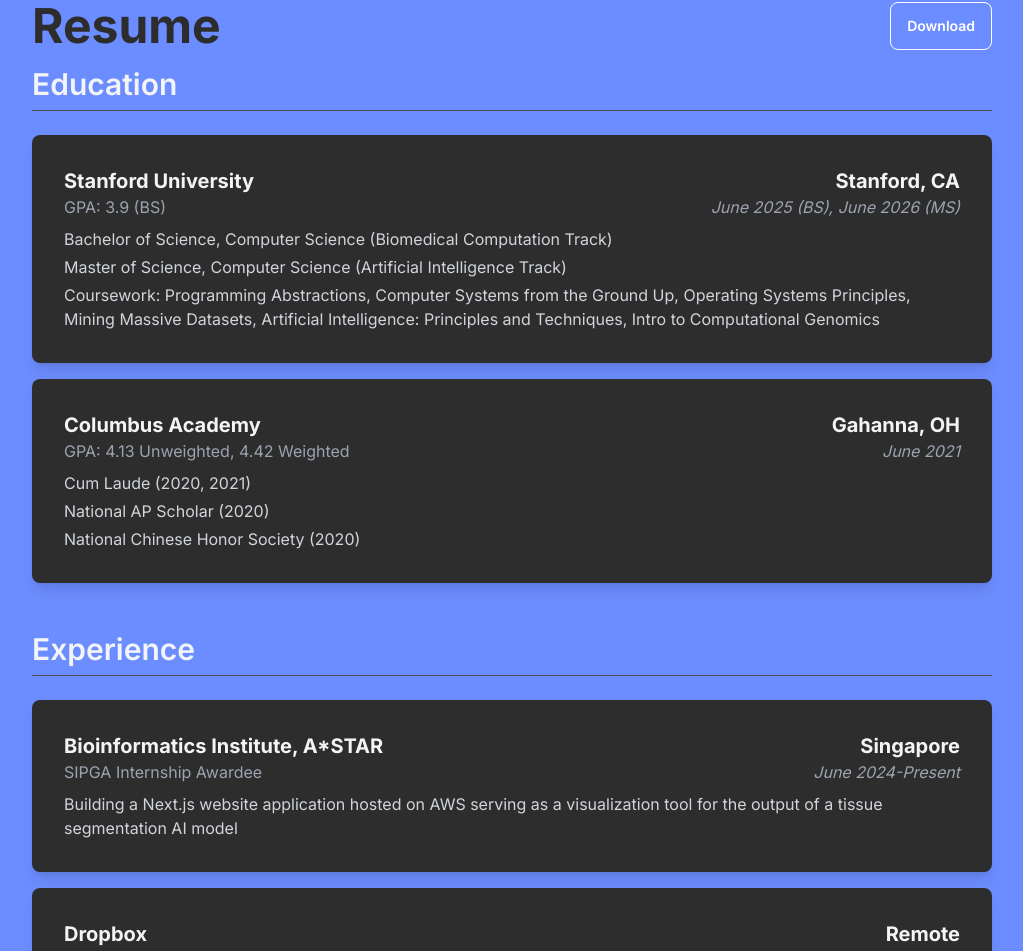
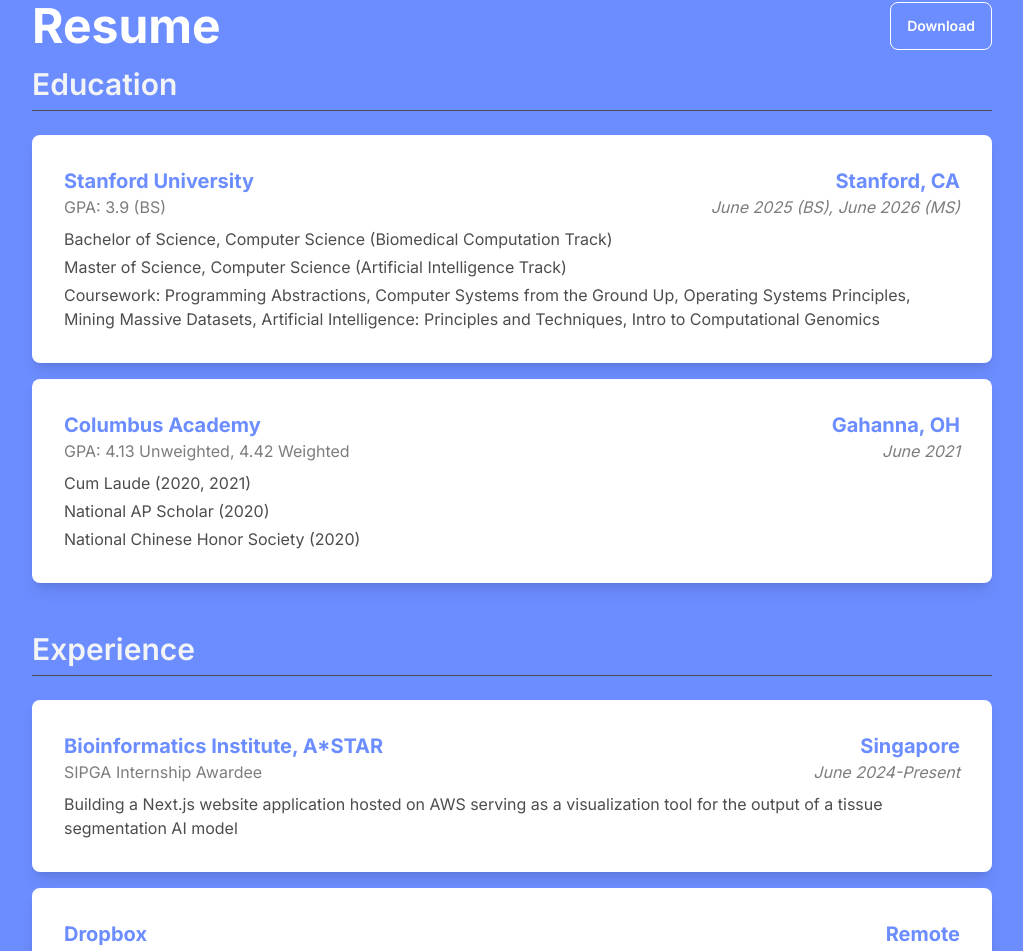
Before and after one commit to hclay116/profile-website, a Next.js app: page /resume in a window 1280 px wide. Shown: the part 126-1077 px from the top of the page, without its empty margins (128-1151 px from the left). Built offline with nearby package versions, Linux system fonts and the light colour scheme.

Commit message:
inverted colors

```diff
--- a/app/projects/page.tsx
+++ b/app/projects/page.tsx
@@ -25,7 +25,7 @@
   technologies: string[];
 }> = ({ title, type, date, description, image, technologies, link}) => {
   return (
-    <div className="card card-side bg-gray-800 shadow-xl mb-4 overflow-hidden">
+    <div className="card card-side bg-white shadow-xl mb-4 overflow-hidden">
     <figure className="w-2/5 flex-shrink-0 overflow-hidden">
       <img
         src={image}
@@ -33,21 +33,21 @@
     </figure>
     <div className="card-body">
       <Link href={link}>
-        <h2 className="card-title hover:text-gray-300">{title}</h2>
+        <h2 className="card-title text-background hover:font-bold">{title}</h2>
       </Link>
-      <div className='flex flex-row justify-between text-background'>
+      <div className='flex flex-row justify-between text-gray-500'>
         <p>{type}</p>
         <p>{date}</p>
       </div>
 
       {description.map((item, index) => (
-        <p key={index}>{item}</p>
+        <p className="text-gray-600" key={index}>{item}</p>
       ))}
       <div className="card-actions justify-end">
         {technologies.map((tech, index) => (
           <span
             key={index}
-            className="badge badge-lg badge-outline"
+            className="badge badge-lg badge-outline text-background"
           >
             {tech}
           </span>
@@ -62,7 +62,7 @@
 const ProjectsPage = () => {
   return (
     <div className="max-w-5xl mx-auto p-8 text-gray-100 min-h-screen">
-      <h1 className="text-5xl font-bold text-gray-800 mb-8">Projects</h1>
+      <h1 className="text-5xl font-bold mb-8">Projects</h1>
       <hr className="border-gray-600 mb-6" />
         <ProjectItem
           title="Letter Lecture"
--- a/app/resume/page.tsx
+++ b/app/resume/page.tsx
@@ -36,19 +36,19 @@
   details: string[];
 }> = ({ institution, location, gpa, graduationDate, details}) => {
   return (
-    <div className="mb-4 bg-gray-800 rounded-lg shadow-lg p-8">
-      <div className="flex justify-between text-xl font-bold text-gray-100">
+    <div className="mb-4 bg-white rounded-lg shadow-lg p-8">
+      <div className="flex justify-between text-xl font-bold text-background">
         <h3>{institution}</h3>
         <h3>{location}</h3>
       </div>
 
-      <div className="flex justify-between text-gray-400">
+      <div className="flex justify-between text-gray-500">
         <p>{gpa}</p>
         <p className="italic">{graduationDate}</p>
       </div>
       <div className="mt-2 space-y-1">
         {details.map((detail, index) => (
-          <p key={index} className="text-gray-300">{detail}</p>
+          <p key={index} className="text-gray-600">{detail}</p>
         ))}
       </div>
     </div>
@@ -64,16 +64,16 @@
   description: string[];
 }> = ({ company, title, duration, description, location}) => {
   return (
-    <div className="mb-4 bg-gray-800 rounded-lg shadow-lg p-8">
-      <div className="flex justify-between text-xl font-bold text-gray-100">
+    <div className="mb-4 bg-white rounded-lg shadow-lg p-8">
+      <div className="flex justify-between text-xl font-bold text-background">
         <h3>{company}</h3>
         <h3>{location}</h3>
       </div>
-      <div className="flex justify-between text-gray-400">
+      <div className="flex justify-between text-gray-500">
         <p>{title}</p>
         <p className="italic">{duration}</p>
       </div>
-      <ul className="list-disc list-inside mt-2 space-y-1 text-gray-300">
+      <ul className="list-disc list-inside mt-2 space-y-1 text-gray-600">
         {description.map((item, index) => (
           <p key={index}>{item}</p>
         ))}
@@ -87,7 +87,7 @@
     <div>
       <div className="max-w-5xl mx-auto p-8">
       <div className="mb-4 flex flex-row justify-between">
-        <h1 className="text-5xl text-gray-800 font-bold">Resume</h1>
+        <h1 className="text-5xl font-bold">Resume</h1>
         <Link className="btn btn-outline transition duration-300 hover:text-gray-700" href="/Clay_Resume.pdf" passHref>
             Download
         </Link>
@@ -186,7 +186,7 @@
       </Section>
 
       <Section title="Skills">
-        <div className="list-disc list-inside text-gray-200 space-y-2 bg-gray-800 rounded-lg shadow-lg p-8 text-gray-300">
+        <div className="list-disc list-inside text-gray-600 space-y-2 bg-white rounded-lg shadow-lg p-8 text-gray-300">
           <p><b>Programming Languages:</b> Java, Javascript, C, C++, Python, TensorFlow, Typescript</p>
           <p><b>Tools:</b> React.js, AWS, Next.js, Node.js, MySQL, Git</p>
           <p><b>Languages:</b> English (native), Mandarin Chinese (intermediate)</p>
```
